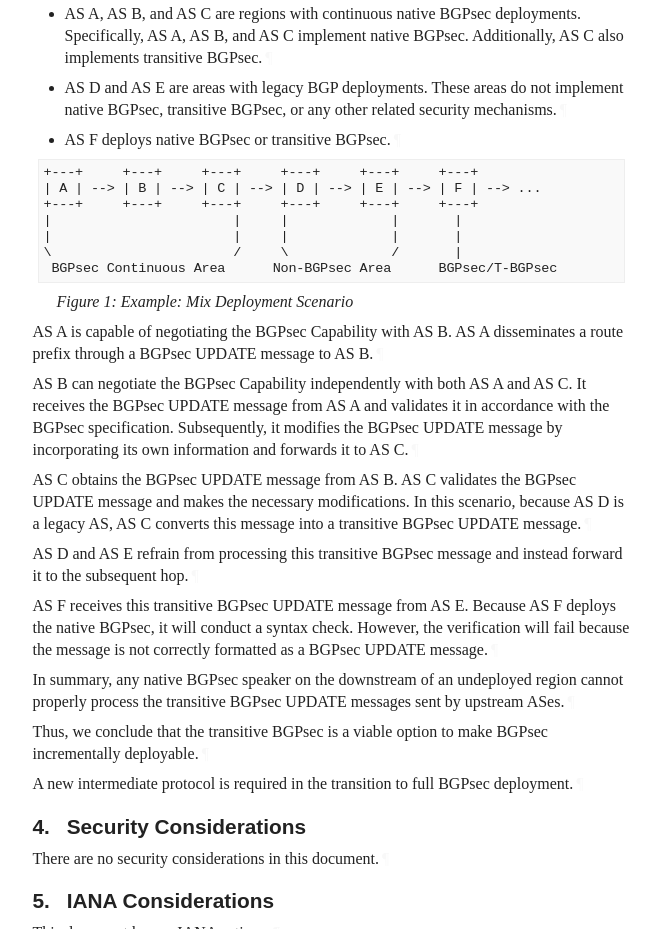
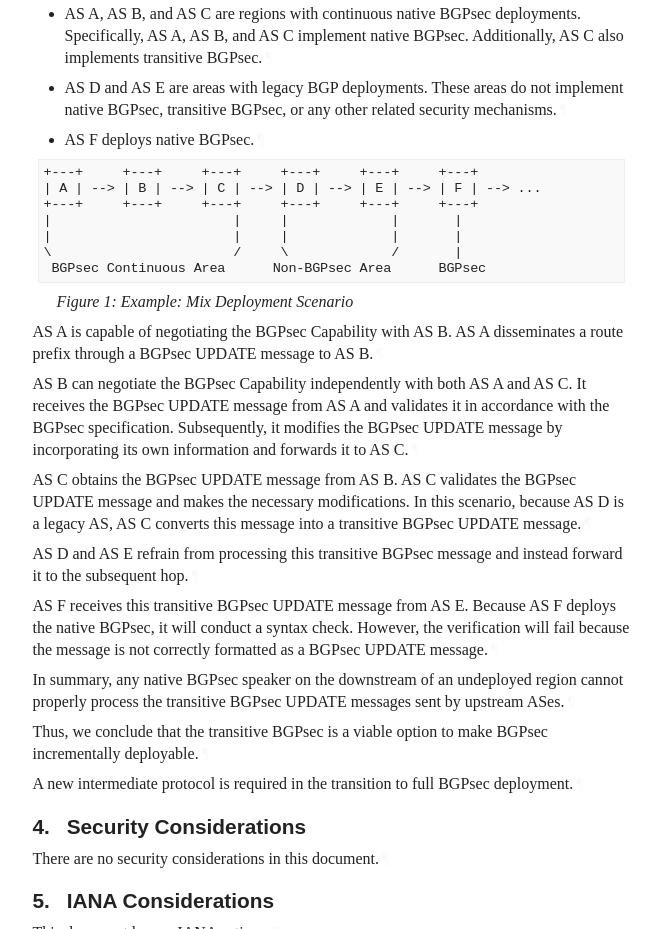
Before and after one commit to FCBGP/FCBGP-BGPsec-Transition, a plain HTML site: page v00/draft-wang-sidrops-bgpsec-transition.html in a window 1280 px wide. Shown: the part 2597-3526 px from the top of the page, without its empty margins (92-752 px from the left). Drawn offline with Linux system fonts and the light colour scheme; a web font is replaced by a local one.

Commit message:
Script updating gh-pages from 65e226d. [ci skip]

```diff
--- a/v00/draft-wang-sidrops-bgpsec-transition.html
+++ b/v00/draft-wang-sidrops-bgpsec-transition.html
@@ -1297,7 +1297,7 @@ appear in all capitals, as shown here.<a href="#section-1.1-1" class="pilcrow">
           <p id="section-3-2.2.1">AS D and AS E are areas with legacy BGP deployments. These areas do not implement native BGPsec, transitive BGPsec, or any other related security mechanisms.<a href="#section-3-2.2.1" class="pilcrow">¶</a></p>
 </li>
         <li class="normal" id="section-3-2.3">
-          <p id="section-3-2.3.1">AS F deploys native BGPsec or transitive BGPsec.<a href="#section-3-2.3.1" class="pilcrow">¶</a></p>
+          <p id="section-3-2.3.1">AS F deploys native BGPsec.<a href="#section-3-2.3.1" class="pilcrow">¶</a></p>
 </li>
       </ul>
 <span id="name-example-mix-deployment-scen"></span><div id="fig-mix-deployment">
@@ -1310,7 +1310,7 @@ appear in all capitals, as shown here.<a href="#section-1.1-1" class="pilcrow">
 |                       |     |             |       |
 |                       |     |             |       |
 \                       /     \             /       |
- BGPsec Continuous Area      Non-BGPsec Area      BGPsec/T-BGPsec
+ BGPsec Continuous Area      Non-BGPsec Area      BGPsec
 </pre>
 </div>
 <figcaption><a href="#figure-1" class="selfRef">Figure 1</a>:
```
Also changed, not shown: v00/draft-wang-sidrops-bgpsec-transition.txt.
